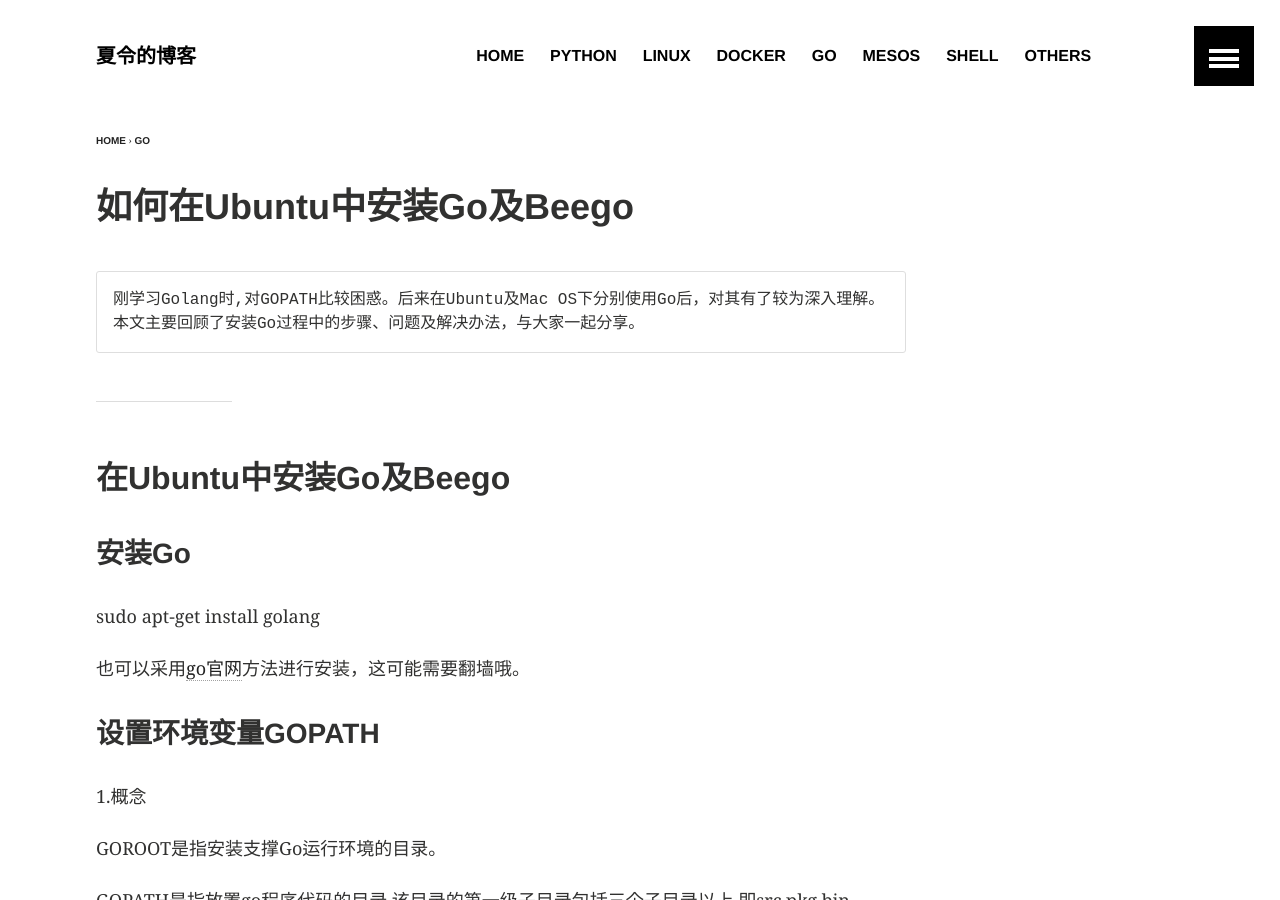
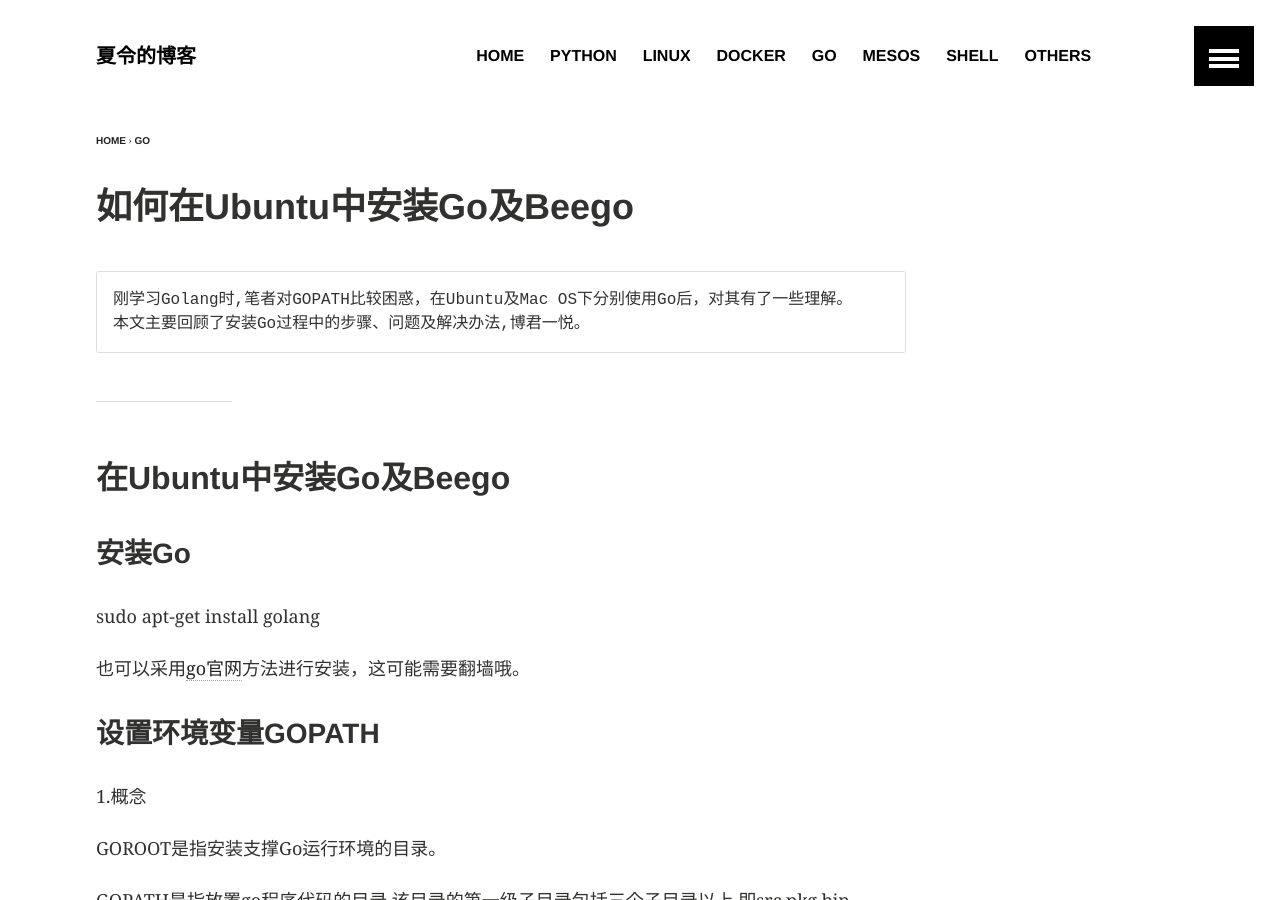
Before and after one commit to xialingsc/home, a Jekyll site: the page built from _posts/go/2015-08-09-how-to-install-golang.md, in a window 1280 px wide and 900 px high. Built offline with Jekyll 4.4.1, drawn with Linux system fonts in a browser that asks for light colours; comment, search, counter and statistics services are not loaded.

Commit message:
release post

```diff
--- a/_posts/go/2015-08-09-how-to-install-golang.md
+++ b/_posts/go/2015-08-09-how-to-install-golang.md
@@ -9,8 +9,8 @@ image:
 
 {% highlight bash %}
 {% raw %}
-刚学习Golang时,对GOPATH比较困惑。后来在Ubuntu及Mac OS下分别使用Go后，对其有了较为深入理解。
-本文主要回顾了安装Go过程中的步骤、问题及解决办法，与大家一起分享。
+刚学习Golang时,笔者对GOPATH比较困惑，在Ubuntu及Mac OS下分别使用Go后，对其有了一些理解。
+本文主要回顾了安装Go过程中的步骤、问题及解决办法,博君一悦。
 {% endraw %}
 {% endhighlight %}
 
```
